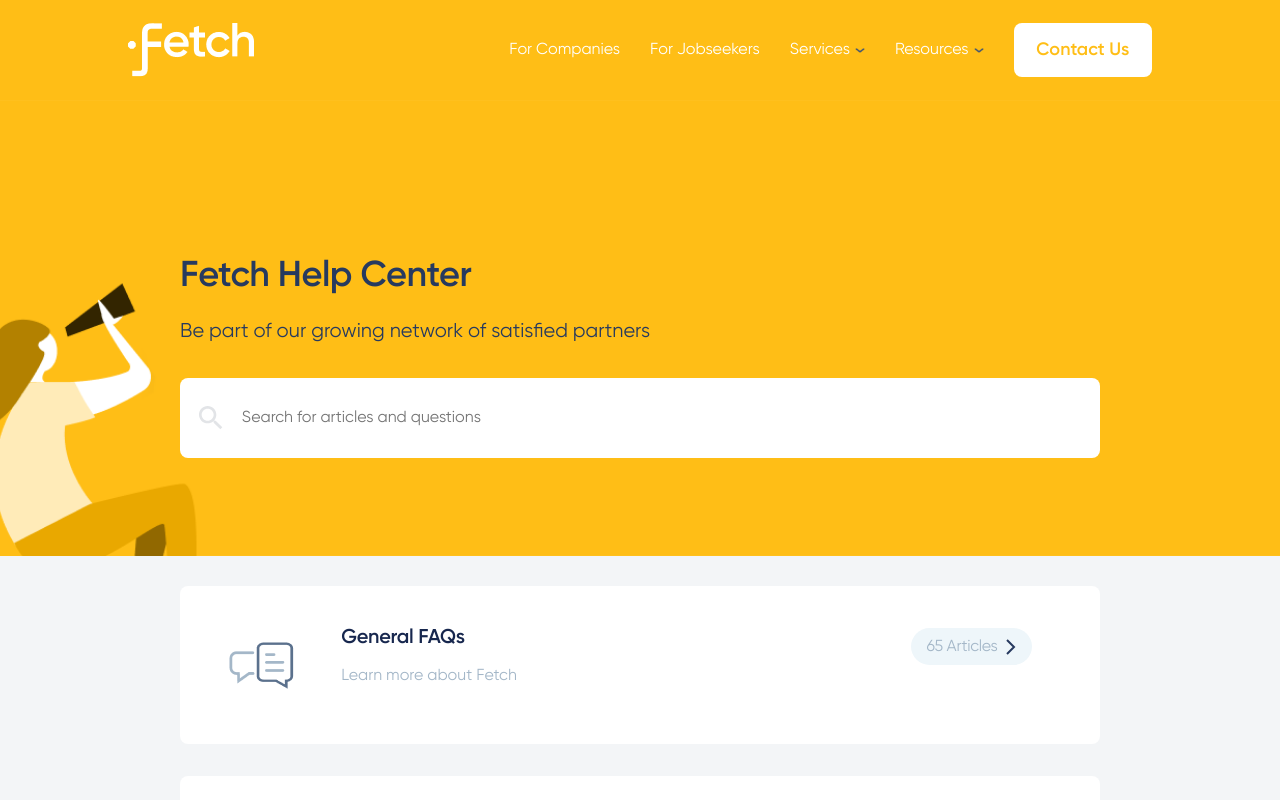
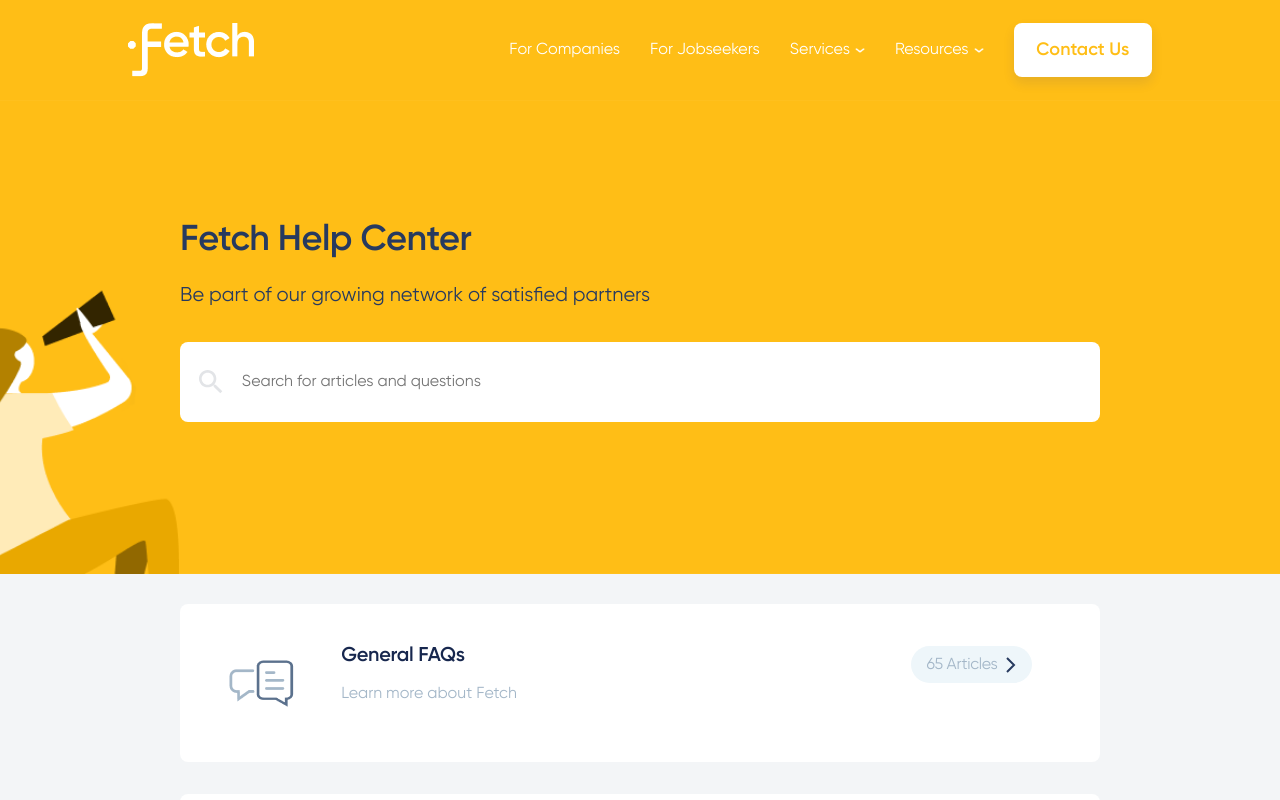
Before and after one commit to dtluat125/fetch-page, a React (Create React App) app: page /faq in a window 1280 px wide. Shown: the top 800 px of the page. Built offline with nearby package versions, Linux system fonts and the light colour scheme.

Commit message:
pull master and fix search faq

```diff
--- a/src/assets/scss/Faq.scss
+++ b/src/assets/scss/Faq.scss
@@ -16,31 +16,22 @@
     .cus-container {
         padding-left: var(--padding-x);
         padding-right: var(--padding-x);
-    }
 
-    .faq-header > div {
-        background-color: #FFBE16;
-
-        .header__menu-first-group {
-            div {
-                color: #FFFFFF;
-            }
+        @include Responsive(xs) {
+            padding-top: 128px;
+            padding-bottom: 128px;
         }
 
-        .dropdown {
-            .menu-item {
-                color: #FFFFFF;
-            }
+        @include Responsive(sm) {
+            padding-top: 128px;
+            padding-bottom: 128px;
         }
 
-        .header__contact-button {
-            box-shadow: none;
-            background-color: #FFFFFF;
+        @include Responsive(xl) {
+            padding-top: 110px;
+            padding-bottom: 152px;
+        }
 
-            & > span {
-                color: #FFBE16;
-            }
-        }
     }
 
     .faq-search {
@@ -60,21 +51,18 @@
                 color: #273A5F;
 
                 @include Responsive(xs) {
-                    margin-top: 128px;
                     margin-bottom: 16px;
                     line-height: 45px;
                     letter-spacing: -1px;
                 }
 
                 @include Responsive(sm) {
-                    margin-top: 128px;
                     margin-bottom: 16px;
                     line-height: 45px;
                     letter-spacing: -1px;
                 }
 
                 @include Responsive(xl) {
-                    margin-top: 146px;
                     margin-bottom: 12px;
                     line-height: 60px;
                     letter-spacing: -0.5px;
@@ -118,16 +106,16 @@
 
                 @include Responsive(xs) {
                     height: 64px;
-                    margin-bottom: 128px;
+
                 }
                 @include Responsive(sm) {
                     height: 64px;
-                    margin-bottom: 128px;
+
                 }
 
                 @include Responsive(xl) {
                     height: 80px;
-                    margin-bottom: 98px;
+
                 }
 
                 .icon-wrap {
--- a/src/components/faq/Faq.js
+++ b/src/components/faq/Faq.js
@@ -20,10 +20,10 @@
 const Faq = () => {
     return (
         <div className="faq">
-            <section className="faq-header"><Header logoProp={logoFaq}/></section>
+            <Header theme="#FFBE16" logoProp={logoFaq}/>
             <section className="faq-search">
                 <div className="cus-container">
-                    <Row justify="center" className="row-search" gutter={[{ xs: 21, sm: 16, md: 24, xl: 30 }, { xs: 21, sm: 16, md: 24, xl: 30 }]}>
+                    <Row justify="center" className="row-search" gutter={[{ xs: 21, sm: 16, md: 24, xl: 30 }, 0]}>
                         <Col xs={24} sm={24} lg={20}>
                             <h1>Fetch Help Center</h1>
                             <p>Be part of our growing network of satisfied partners</p>
```
